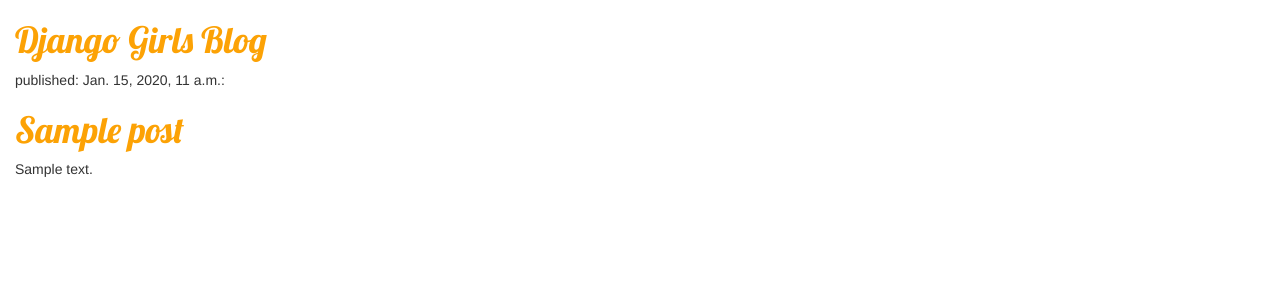
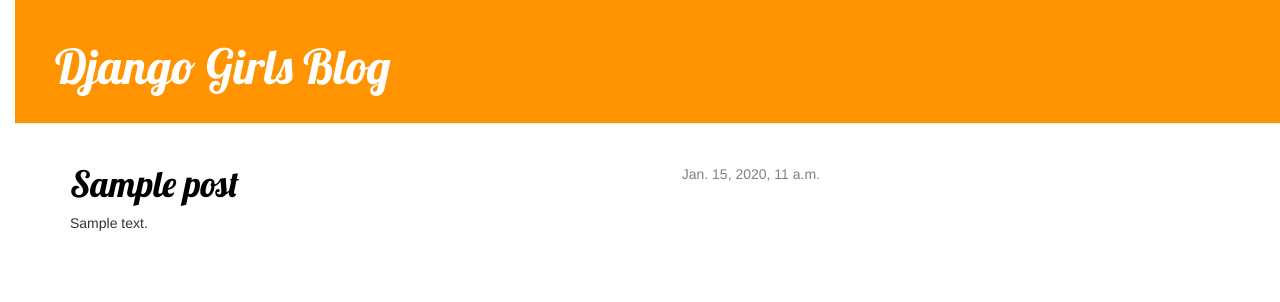
Before and after one commit to Andrea6128/my-first-blog, a Django app: template blog/templates/blog/post_list.html in a window 1280 px wide. Shown: the top 302 px of the page. Run offline with Django 3.2, Linux system fonts and the light colour scheme; the template is opened without the code that fills it: values that come from a table or form of the project are taken from there, others are empty; tables that the repository leaves empty hold one stand-in row (values such as "Sample post"); some libraries are stand-ins or nearby versions.

Commit message:
Template extensions {% block content %}, etc...

```diff
--- a/blog/static/css/blog.css
+++ b/blog/static/css/blog.css
@@ -6,3 +6,51 @@ h1 a {
 body {
   padding-left: 15px;
 }
+
+.page-header {
+     background-color: #ff9400;
+     margin-top: 0;
+     padding: 20px 20px 20px 40px;
+}
+
+.page-header h1, .page-header h1 a, .page-header h1 a:visited, .page-header h1 a:active {
+     color: #ffffff;
+     font-size: 36pt;
+     text-decoration: none;
+}
+
+.content {
+     margin-left: 40px;
+}
+
+h1, h2, h3, h4 {
+     font-family: 'Lobster', cursive;
+}
+
+ .date {
+     float: right;
+     color: #828282;
+}
+
+.save {
+     float: right;
+}
+
+ .post-form textarea, .post-form input {
+     width: 100%;
+}
+
+ .top-menu, .top-menu:hover, .top-menu:visited {
+     color: #ffffff;
+     float: right;
+     font-size: 26pt;
+     margin-right: 20px;
+}
+
+ .post {
+     margin-bottom: 70px;
+}
+
+ .post h1 a, .post h1 a:visited {
+     color: #000000;
+}
--- /dev/null
+++ b/blog/templates/blog/base.html
@@ -0,0 +1,25 @@
+{% load static %}
+<html>
+    <head>
+        <title>Django Girls blog</title>
+        <link rel="stylesheet" href="//maxcdn.bootstrapcdn.com/bootstrap/3.2.0/css/bootstrap.min.css">
+        <link rel="stylesheet" href="//maxcdn.bootstrapcdn.com/bootstrap/3.2.0/css/bootstrap-theme.min.css">
+        <link rel="stylesheet" type="text/css" href="{% static 'css/blog.css' %}">
+        <!--                   type="text/css" must be present!!!! -->
+
+        <link href="https://fonts.googleapis.com/css?family=Lobster&subset=latin,latin-ext" rel="stylesheet" type="text/css">
+    </head>
+    <body>
+         <div class="page-header">
+              <h1><a href="/">Django Girls Blog</a></h1>
+         </div>
+         <div class="content container">
+             <div class="row">
+                 <div class="col-md-8">
+                 {% block content %}
+                 {% endblock %}
+                 </div>
+             </div>
+         </div>
+    </body>
+</html>
--- a/blog/templates/blog/post_list.html
+++ b/blog/templates/blog/post_list.html
@@ -1,26 +1,13 @@
-{% load static %}
-<html>
-    <head>
-        <title>Django Girls blog</title>
-        <link rel="stylesheet" href="//maxcdn.bootstrapcdn.com/bootstrap/3.2.0/css/bootstrap.min.css">
-        <link rel="stylesheet" href="//maxcdn.bootstrapcdn.com/bootstrap/3.2.0/css/bootstrap-theme.min.css">
-        <link rel="stylesheet" type="text/css" href="{% static 'css/blog.css' %}">
-        <!--                   type="text/css" must be present!!!! -->
+{% extends 'blog/base.html' %}
 
-        <link href="https://fonts.googleapis.com/css?family=Lobster&subset=latin,latin-ext" rel="stylesheet" type="text/css">
-    </head>
-    <body>
-        <div>
-            <h1><a href="">Django Girls Blog</a></h1>
-        </div>
-
-        {% for post in posts %}
-            <div>
-                <p>published: {{ post.published_date }}:</p>
-                <h1><a href="">{{ post.title }}</a></h1>
-                <p>{{ post.text|linebreaksbr }}</p>
-                <br>
-            </div>
-        {% endfor %}
-    </body>
-</html>
+{% block content %}
+  {% for post in posts %}
+    <div class="post">
+      <div class="date">
+        {{ post.published_date }}
+      </div>
+      <h1><a href="">{{ post.title }}</a></h1>
+      <p>{{ post.text|linebreaksbr }}</p>
+    </div>
+  {% endfor %}
+{% endblock %}
```
